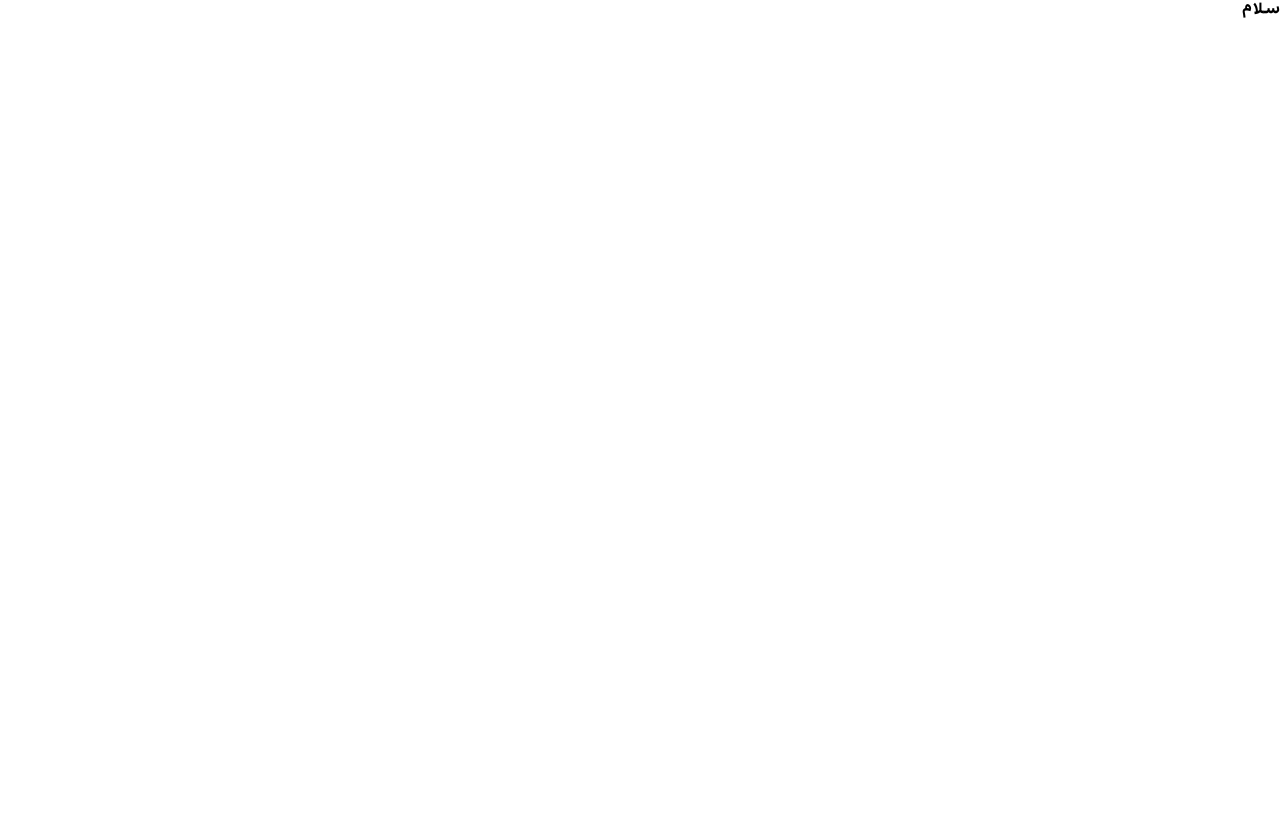
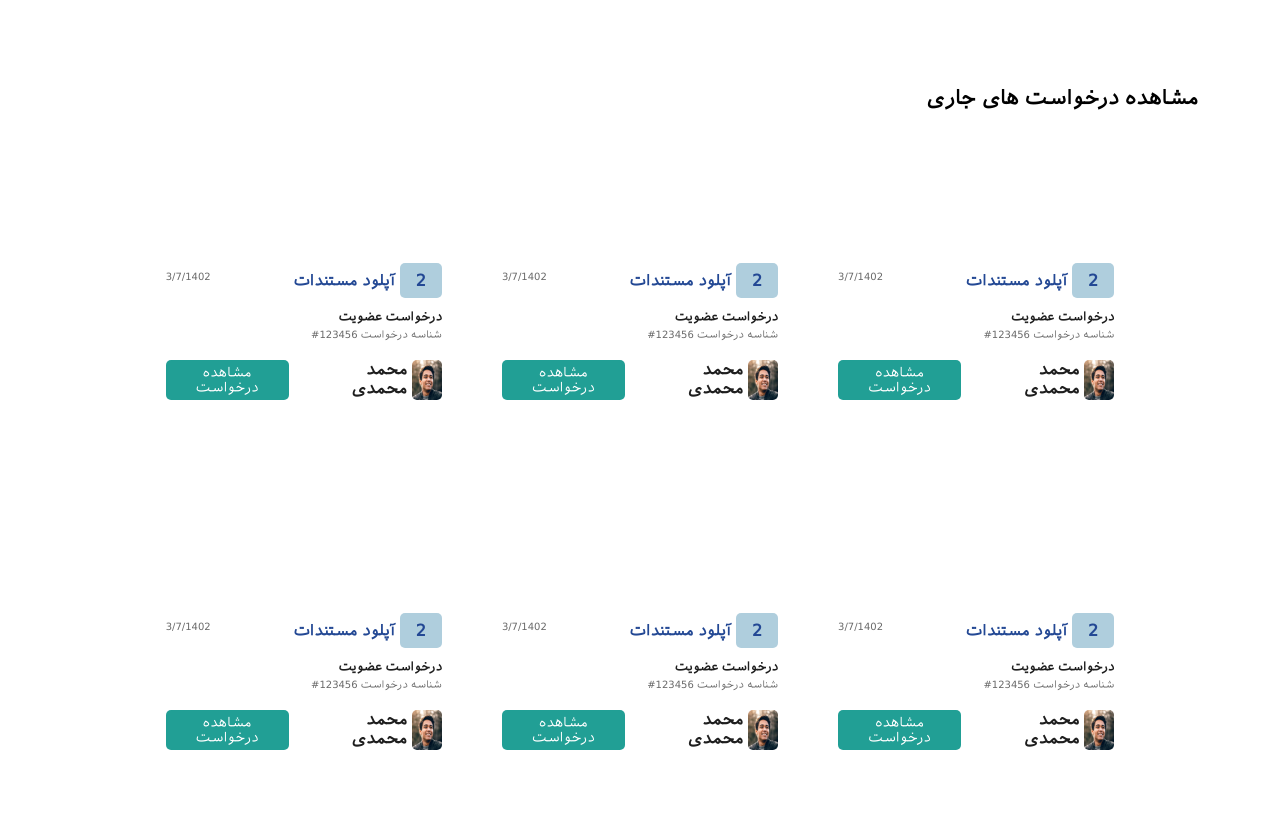
Before and after one commit to Mortezakh12/task1, a plain HTML site: page index.htm in a window 1280 px wide. Before the commit the page ends 800 px from the top, so only its background shows below. Drawn offline with Linux system fonts and the light colour scheme.

Commit message:
CSS and HTML changes to display a list of items in a grid layout with images, titles, descriptions, and buttons.

```diff
--- a/assets/css/style.css
+++ b/assets/css/style.css
@@ -11,23 +11,100 @@
 :root {
   --color-primary: #219f95;
   --color-secondary: #afcedd;
-  --color-badge:#AFCEDD;
-
+  --color-badge: #afcedd;
   --text-primary: #1e1e1e;
   --text-secondart: #696969;
   --text-header: #234894;
 }
-html{
+html {
   font-size: 62.5%;
 }
 body {
-  font-family:'IranianSans','IranianSansBold';
-  background-color: #FFFFFF;
-  ;
+  font-family: "IranianSans", "IranianSansBold";
+  background-color: #ffffff;
+  margin-top: 86px;
+  margin-left: 82px;
+  margin-right: 82px;
 }
-h2{
-  font-family: 'IranianSansBold';
+title h2 {
+  font-family: "IranianSansBold";
+  color: var(--text-primary);
 }
 
 .container {
+  width: 100%;
+  display: flex;
+  justify-content: center;
+  align-items: center;
+  height: 100vh;
 }
+.all-item {
+  display: flex;
+  justify-content: center;
+  align-items: center;
+  width: 85%;
+  flex-wrap: wrap;
+  gap: 6rem;
+  overflow: hidden;
+  height: 80vh;
+}
+
+.item {
+  flex: 1 1 auto;
+  width: 28%;
+  display: flex;
+  flex-direction: column;
+  gap: 2rem;
+}
+.item-header {
+  display: flex;
+  justify-content: space-between;
+}
+.item-detail {
+  color: var(--text-secondart);
+}
+.item-content {
+  display: flex;
+  flex-direction: column;
+  gap: 0.5rem;
+}
+.item-footer {
+  display: flex;
+  justify-content: space-between;
+  gap: 2rem;
+}
+.item-profile {
+  display: flex;
+  gap: 0.5rem;
+}
+span {
+  color: var(--text-header);
+  background-color: var(--color-badge);
+  padding: 0.5em 1em;
+  border-radius: 0.5rem;
+  font-size: medium;
+}
+h2 {
+  color: var(--text-header);
+}
+img {
+  border-radius: 0.5rem;
+  width: 3rem;
+}
+h3 {
+  color: var(--text-primary);
+  font-weight: bold;
+  font-size: larger;
+}
+h4 {
+  color: var(--text-primary);
+  font-size: medium;
+}
+button {
+  background-color: var(--color-primary);
+  color: #ffffff;
+  padding: 0.5rem;
+  border-radius: 0.5rem;
+  border: none;
+  font-family: "IranianSans";
+}
--- a/index.htm
+++ b/index.htm
@@ -1,5 +1,5 @@
 <!DOCTYPE html>
-<html lang="en" dir="rtl">
+<html lang="fa" dir="rtl">
   <head>
     <meta charset="UTF-8" />
     <meta name="viewport" content="width=device-width, initial-scale=1.0" />
@@ -8,8 +8,130 @@
     <title>Task 1</title>
   </head>
   <body>
+    <h1>مشاهده درخواست های جاری</h1>
     <div class="container">
-        <h2>سلام</h2>
+      <div class="all-item">
+        <div class="item" id="1">
+          <div class="item-header">
+            <h2>
+              <span>2</span>
+              آپلود مستندات
+            </h2>
+            <p class="item-detail">3/7/1402</p>
+          </div>
+          <div class="item-content">
+            <h3>درخواست عضویت</h3>
+            <p class="item-detail">شناسه درخواست 123456#</p>
+          </div>
+          <div class="item-footer">
+            <div class="item-profile">
+              <img src="./assets/img/profile.png" />
+              <h4>محمد محمدی</h4>
+            </div>
+            <button>مشاهده درخواست</button>
+          </div>
+        </div>
+        <div class="item" id="2">
+          <div class="item-header">
+            <h2>
+              <span>2</span>
+              آپلود مستندات
+            </h2>
+            <p class="item-detail">3/7/1402</p>
+          </div>
+          <div class="item-content">
+            <h3>درخواست عضویت</h3>
+            <p class="item-detail">شناسه درخواست 123456#</p>
+          </div>
+          <div class="item-footer">
+            <div class="item-profile">
+              <img src="./assets/img/profile.png" />
+              <h4>محمد محمدی</h4>
+            </div>
+            <button>مشاهده درخواست</button>
+          </div>
+        </div>
+        <div class="item" id="3">
+          <div class="item-header">
+            <h2>
+              <span>2</span>
+              آپلود مستندات
+            </h2>
+            <p class="item-detail">3/7/1402</p>
+          </div>
+          <div class="item-content">
+            <h3>درخواست عضویت</h3>
+            <p class="item-detail">شناسه درخواست 123456#</p>
+          </div>
+          <div class="item-footer">
+            <div class="item-profile">
+              <img src="./assets/img/profile.png" />
+              <h4>محمد محمدی</h4>
+            </div>
+            <button>مشاهده درخواست</button>
+          </div>
+        </div>
+        <div class="item" id="4">
+          <div class="item-header">
+            <h2>
+              <span>2</span>
+              آپلود مستندات
+            </h2>
+            <p class="item-detail">3/7/1402</p>
+          </div>
+          <div class="item-content">
+            <h3>درخواست عضویت</h3>
+            <p class="item-detail">شناسه درخواست 123456#</p>
+          </div>
+          <div class="item-footer">
+            <div class="item-profile">
+              <img src="./assets/img/profile.png" />
+              <h4>محمد محمدی</h4>
+            </div>
+            <button>مشاهده درخواست</button>
+          </div>
+        </div>
+        <div class="item" id="5">
+          <div class="item-header">
+            <h2>
+              <span>2</span>
+              آپلود مستندات
+            </h2>
+            <p class="item-detail">3/7/1402</p>
+          </div>
+          <div class="item-content">
+            <h3>درخواست عضویت</h3>
+            <p class="item-detail">شناسه درخواست 123456#</p>
+          </div>
+          <div class="item-footer">
+            <div class="item-profile">
+              <img src="./assets/img/profile.png" />
+              <h4>محمد محمدی</h4>
+            </div>
+            <button>مشاهده درخواست</button>
+          </div>
+        </div>
+        <div class="item" id="6">
+          <div class="item-header">
+            <h2>
+              <span>2</span>
+              آپلود مستندات
+            </h2>
+            <p class="item-detail">3/7/1402</p>
+          </div>
+          <div class="item-content">
+            <h3>درخواست عضویت</h3>
+            <p class="item-detail">شناسه درخواست 123456#</p>
+          </div>
+          <div class="item-footer">
+            <div class="item-profile">
+              <img src="./assets/img/profile.png" />
+              <h4>محمد محمدی</h4>
+            </div>
+            <button>مشاهده درخواست</button>
+          </div>
+        </div>
+      </div>
     </div>
   </body>
 </html>
```
Also changed, not shown: assets/img/profile.png (added).
